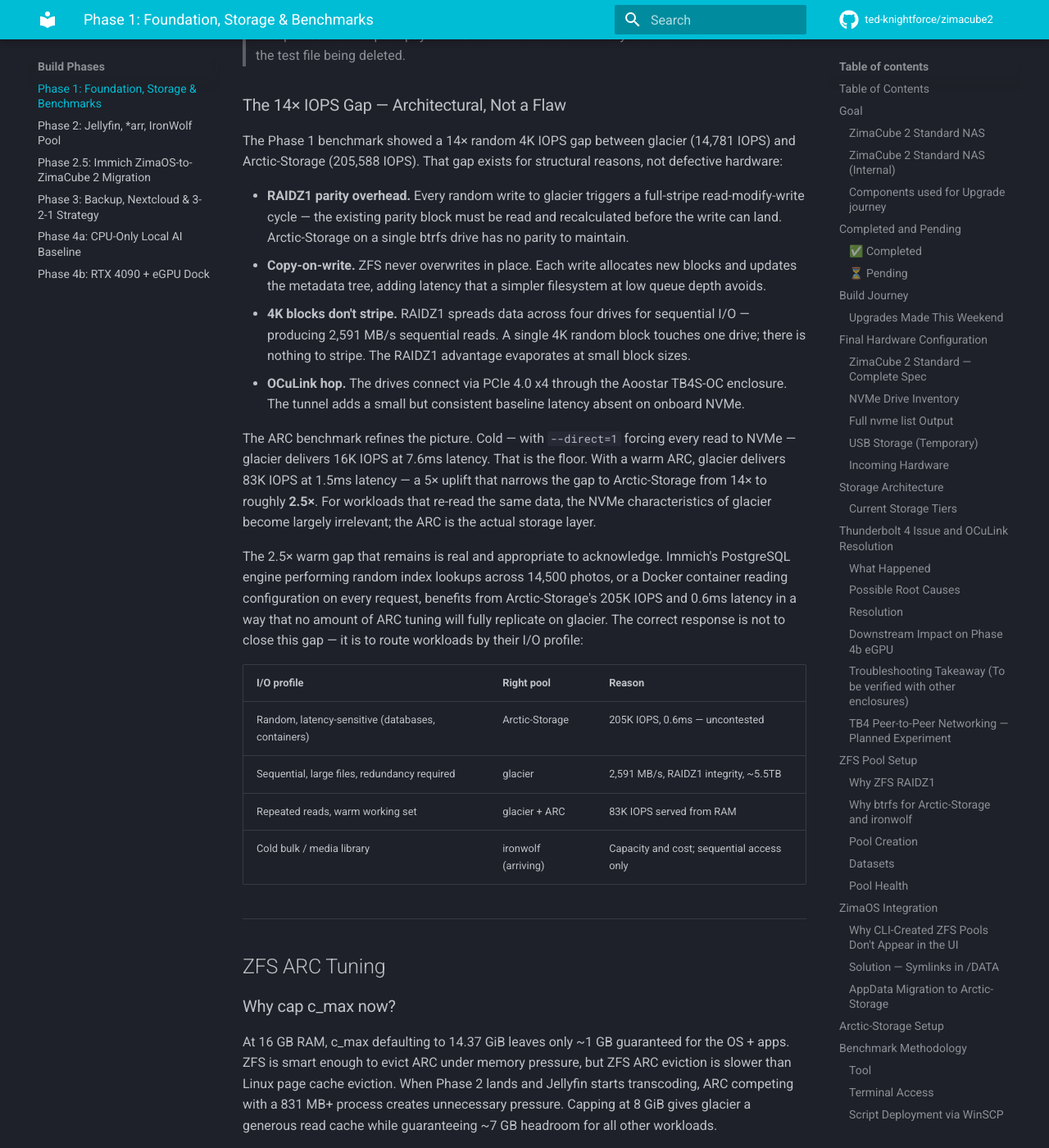
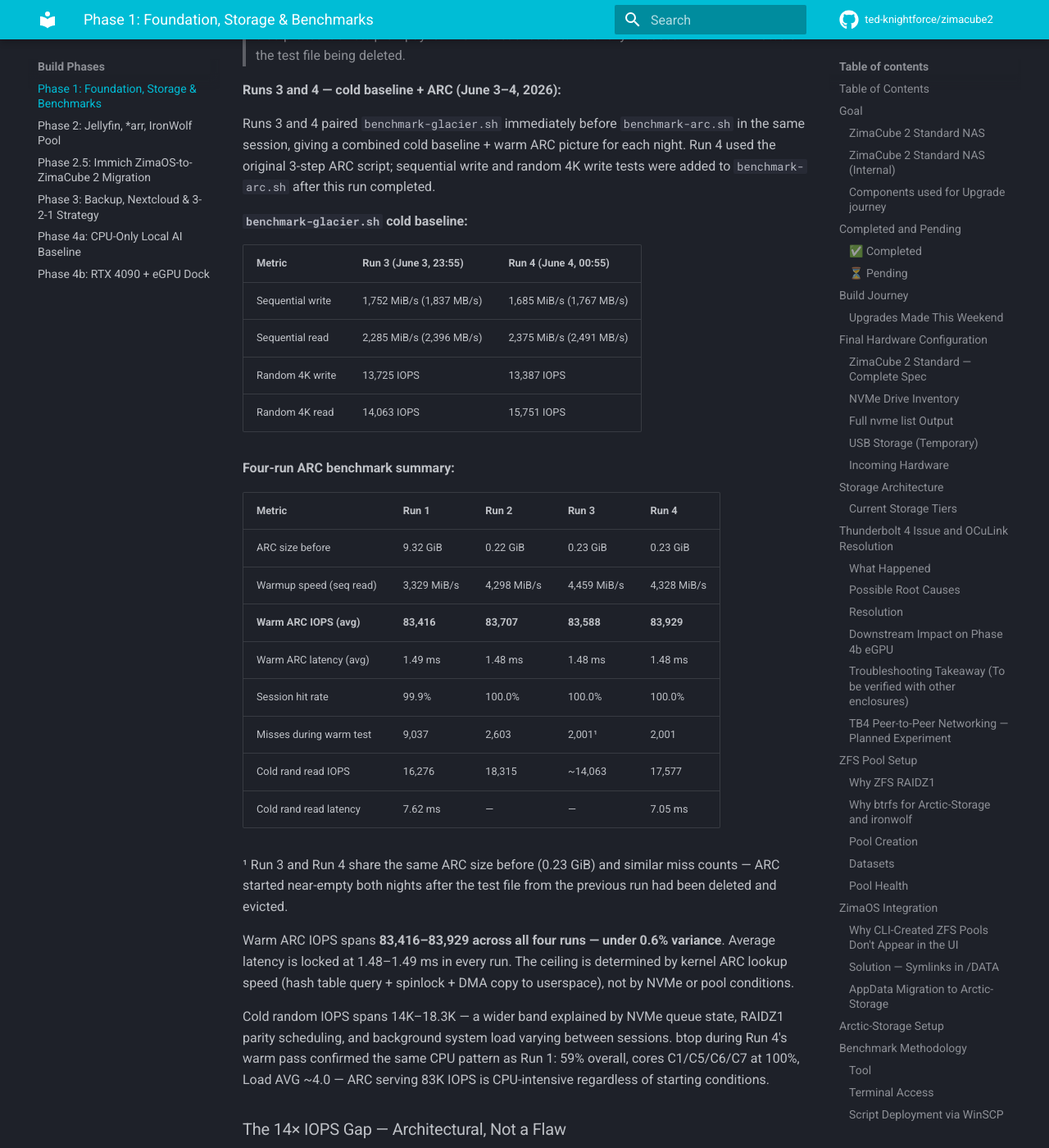
Before and after one commit to ted-knightforce/zimacube2, an MkDocs documentation site: the page built from docs/phases/01-foundation.md, in a window 1280 px wide and 1400 px high, scrolled down 45720 px. Shown: the whole window at 82% size. Built offline with MkDocs 1.6.1 and Material for MkDocs 9.7.7, drawn with Linux system fonts in a browser that asks for light colours; comment, search, counter and statistics services are not loaded; some of the changed text lies outside the part shown.

Commit message:
Document Run 4 benchmarks and update visualization to Run 4 values
01-foundation.md:
- Update section heading to June 3-4, 2026
- Add benchmark-glacier.sh cold baseline table for Runs 3 and 4
- Add four-run ARC benchmark summary table (Runs 1-4)
- Note: warm ARC IOPS locked 83,416-83,929 (<0.6% variance across 4 runs)
- btop Run 4 confirms same CPU pattern: 59% overall, cores at 100%

results-visual.html (Run 4 values: June 4 00:55 + 01:00):
- Cold: seq write 1,685 MB/s, seq read 2,375 MB/s,
        rand write 13,387 IOPS, rand read 15,751 IOPS
- Warm ARC: seq read 4,328 MB/s, rand read 83,929 IOPS
- Latency cold: 7.05 ms (arc cold pass), warm: 1.48 ms
- Recalculated all bar pixel heights and comparative badges

```diff
--- a/docs/phases/01-foundation.md
+++ b/docs/phases/01-foundation.md
@@ -637,7 +637,7 @@
 | 16 GB (current) | ~8–10 GB | Hot Docker databases and small working sets |
 | 32 GB (planned) | ~20–24 GB | Immich thumbnails + databases + Ollama model pages simultaneously |
 
-### ZFS ARC — Warm Cache Benchmark Results (June 3, 2026)
+### ZFS ARC — Warm Cache Benchmark Results (June 3–4, 2026)
 
 To quantify the real-world ARC uplift, `benchmark-arc.sh` was run against glacier with an 8 GiB test file. The benchmark runs a full write + read suite: sequential write, random 4K write (both `--direct=1`), an ARC warm-up pass, then random 4K read with warm ARC and cold `--direct=1` baseline.
 
@@ -708,6 +708,38 @@
 Cold NVMe results show more run-to-run variance (16,276 vs 18,315 IOPS) than ARC-served results — NVMe I/O scheduling, NVMe queue state, and RAIDZ1 parity distribution vary more than ARC hash lookups.
 
 > **Takeaway:** With a warm ARC, glacier behaves like an 83K IOPS RAM array, not a 16K IOPS NVMe RAIDZ1 — at the cost of ~55% CPU during sustained high-IOPS reads. Workloads with repeated access patterns — Immich metadata lookups, Jellyfin library scans, Nextcloud file indexing — will experience this warm-cache tier, not the cold-cache floor numbers. ZFS ARC also proves it evicts promptly: 8.49 GiB of cached data was fully released within 12 minutes of the test file being deleted.
+
+**Runs 3 and 4 — cold baseline + ARC (June 3–4, 2026):**
+
+Runs 3 and 4 paired `benchmark-glacier.sh` immediately before `benchmark-arc.sh` in the same session, giving a combined cold baseline + warm ARC picture for each night. Run 4 used the original 3-step ARC script; sequential write and random 4K write tests were added to `benchmark-arc.sh` after this run completed.
+
+**`benchmark-glacier.sh` cold baseline:**
+
+| Metric | Run 3 (June 3, 23:55) | Run 4 (June 4, 00:55) |
+|---|---|---|
+| Sequential write | 1,752 MiB/s (1,837 MB/s) | 1,685 MiB/s (1,767 MB/s) |
+| Sequential read | 2,285 MiB/s (2,396 MB/s) | 2,375 MiB/s (2,491 MB/s) |
+| Random 4K write | 13,725 IOPS | 13,387 IOPS |
+| Random 4K read | 14,063 IOPS | 15,751 IOPS |
+
+**Four-run ARC benchmark summary:**
+
+| Metric | Run 1 | Run 2 | Run 3 | Run 4 |
+|---|---|---|---|---|
+| ARC size before | 9.32 GiB | 0.22 GiB | 0.23 GiB | 0.23 GiB |
+| Warmup speed (seq read) | 3,329 MiB/s | 4,298 MiB/s | 4,459 MiB/s | 4,328 MiB/s |
+| **Warm ARC IOPS (avg)** | **83,416** | **83,707** | **83,588** | **83,929** |
+| Warm ARC latency (avg) | 1.49 ms | 1.48 ms | 1.48 ms | 1.48 ms |
+| Session hit rate | 99.9% | 100.0% | 100.0% | 100.0% |
+| Misses during warm test | 9,037 | 2,603 | 2,001¹ | 2,001 |
+| Cold rand read IOPS | 16,276 | 18,315 | ~14,063 | 17,577 |
+| Cold rand read latency | 7.62 ms | — | — | 7.05 ms |
+
+¹ Run 3 and Run 4 share the same ARC size before (0.23 GiB) and similar miss counts — ARC started near-empty both nights after the test file from the previous run had been deleted and evicted.
+
+Warm ARC IOPS spans **83,416–83,929 across all four runs — under 0.6% variance**. Average latency is locked at 1.48–1.49 ms in every run. The ceiling is determined by kernel ARC lookup speed (hash table query + spinlock + DMA copy to userspace), not by NVMe or pool conditions.
+
+Cold random IOPS spans 14K–18.3K — a wider band explained by NVMe queue state, RAIDZ1 parity scheduling, and background system load varying between sessions. btop during Run 4's warm pass confirmed the same CPU pattern as Run 1: 59% overall, cores C1/C5/C6/C7 at 100%, Load AVG ~4.0 — ARC serving 83K IOPS is CPU-intensive regardless of starting conditions.
 
 ### The 14× IOPS Gap — Architectural, Not a Flaw
 
```
Also changed, not shown: docs/benchmarks/results-visual.html (+45 -45 lines).
